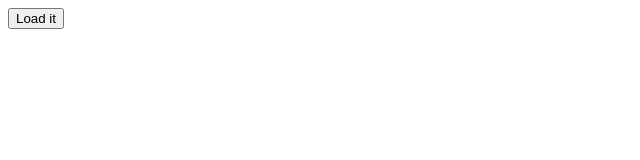
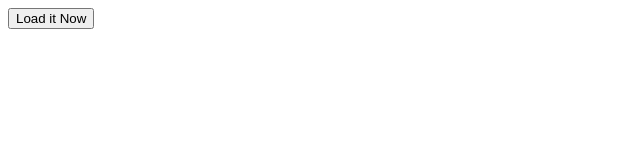
Before and after one commit to sushilclass/test, a plain HTML site: page index.html in a window 1280 px wide. Shown: the full height of the page, 0-640 px from the left. Drawn offline with Linux system fonts and the light colour scheme.

Commit message:
Buttion Text Change
Buttion Text Change

```diff
--- a/index.html
+++ b/index.html
@@ -12,7 +12,7 @@
     </style>
 </head>
 <body>
-    <input type="button" value="Load it" id="btn" />
+    <input type="button" value="Load it Now" id="btn" />
 	<div id="extcontent"></div>
 
 
```
